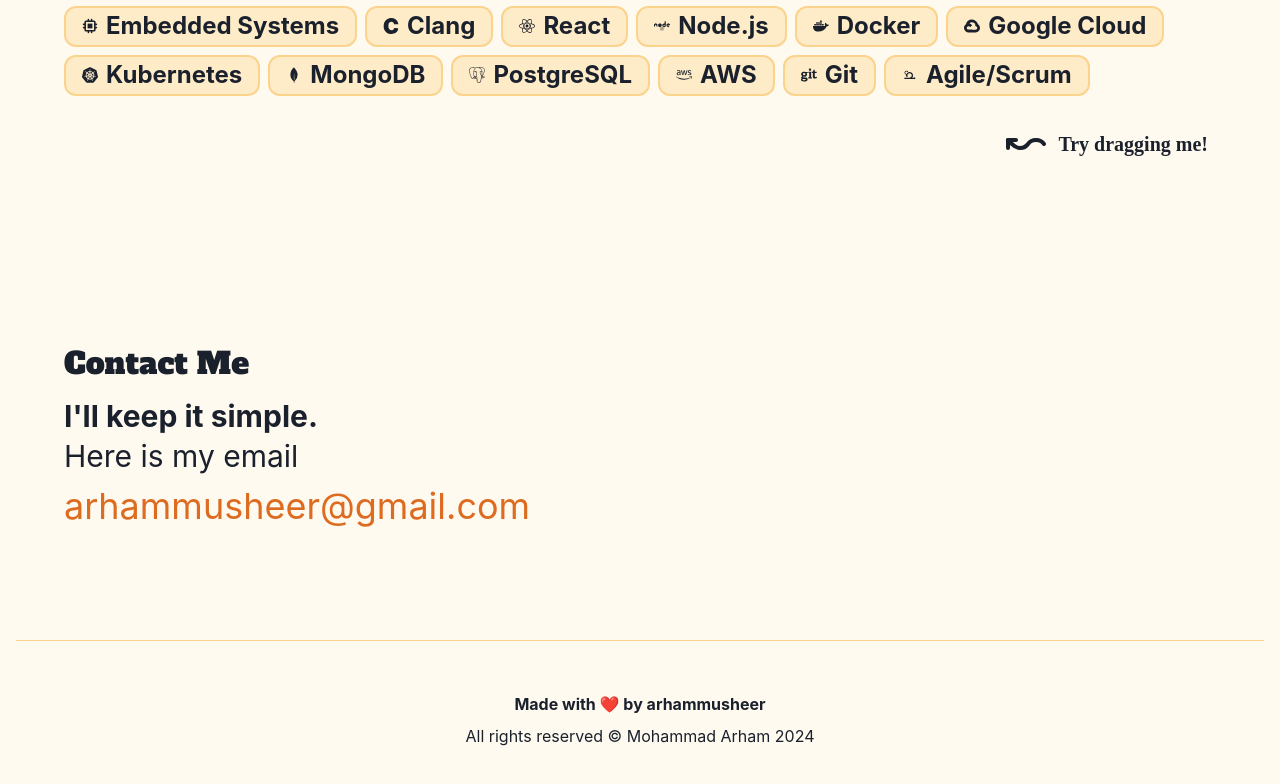
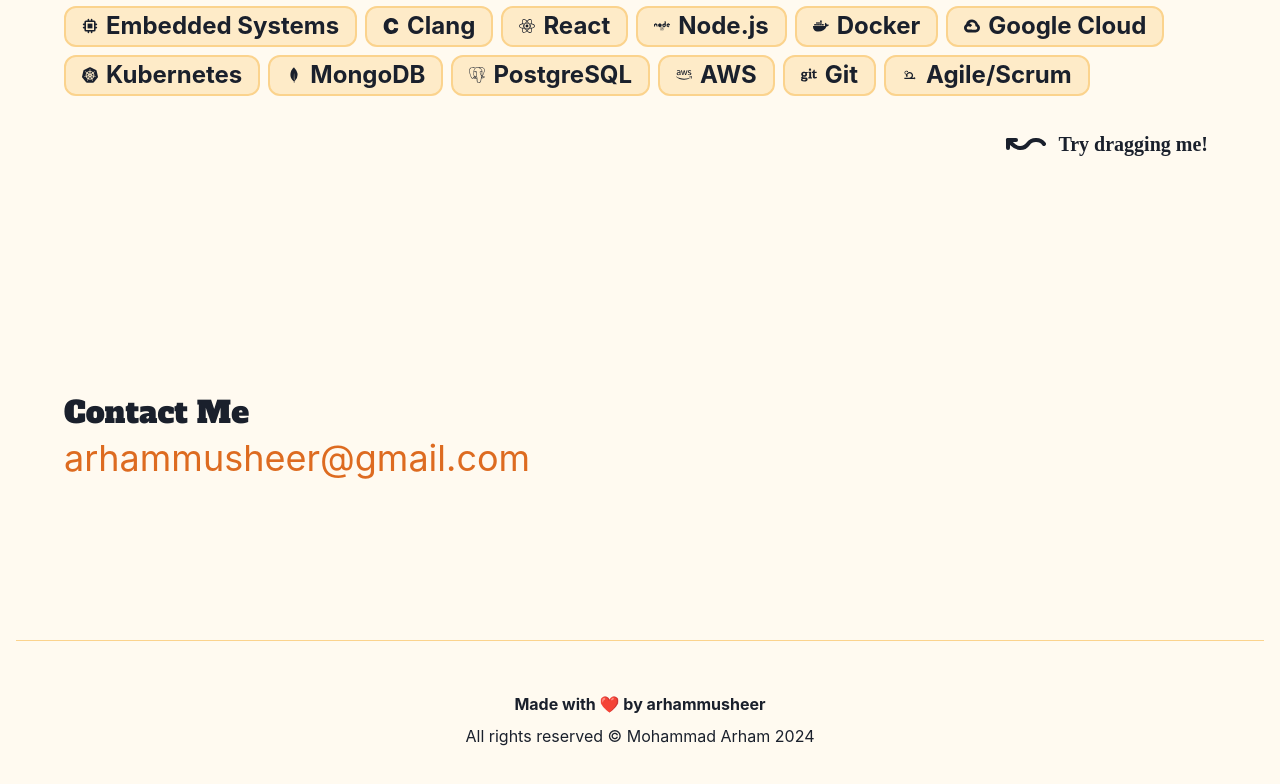
Before and after one commit to arhammusheer/croissant.one, a React (Vite) app: page / in a window 1280 px wide. Shown: the part 4549-5333 px from the top of the page. Built offline with nearby package versions, Linux system fonts and the light colour scheme; a web font is replaced by a local one.

Commit message:
Refactor Contact component: Remove unnecessary heading and text elements

```diff
--- a/src/pages/Home/components/Contact.tsx
+++ b/src/pages/Home/components/Contact.tsx
@@ -29,17 +29,6 @@
         </Heading>
       </Box>
       <Box w={"full"}>
-        <Heading
-          as={"h3"}
-          fontSize={{
-            base: "2xl",
-            md: "3xl",
-          }}
-          mt={4}
-        >
-          I'll keep it simple.
-        </Heading>
-        <Text fontSize={"3xl"}>Here is my email</Text>
         <Text
           fontSize={{
             base: "3xl",
```
